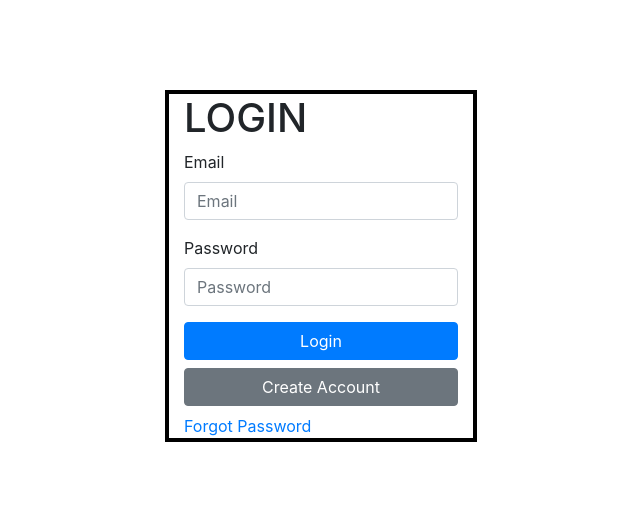
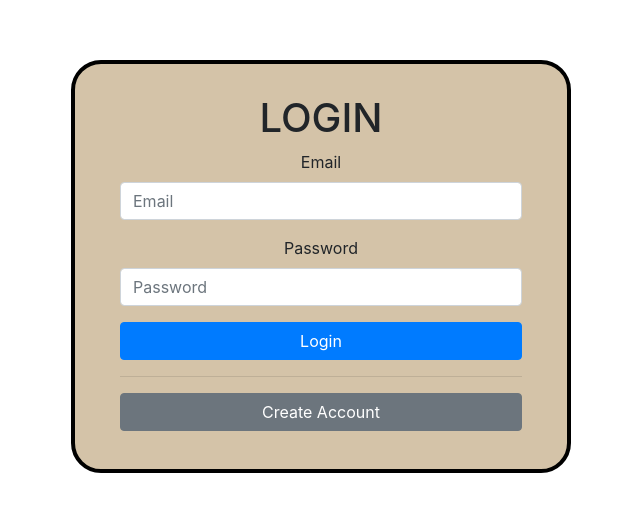
Before and after one commit to kr4N7z/project2Front-end, an Angular app in the folder WhereTheBoysAt-Angular/: page / in a window 1280 px wide. Shown: the part 134-646 px from the top of the page, without its empty margins (319-959 px from the left). Built offline with nearby package versions, Linux system fonts and the light colour scheme.

Commit message:
styled the register and login components

```diff
--- a/WhereTheBoysAt-Angular/src/app/login/login.component.css
+++ b/WhereTheBoysAt-Angular/src/app/login/login.component.css
@@ -8,6 +8,11 @@
 .login-box{
     height:360;
     border:4px black solid;
+    border-radius: 30px;
+    background-color: #d4c3a8;
+    text-align: center;
+    width: 500px;
+    padding:30px;
 }
 .login-page{
     height:100%;
--- a/WhereTheBoysAt-Angular/src/app/login/login.component.html
+++ b/WhereTheBoysAt-Angular/src/app/login/login.component.html
@@ -22,14 +22,15 @@
                                         Login
                                     </div>
                                 </a>
+                                <hr>
                                 <a routerLink= "/register" class="d-flex my-2" >
                                     <div class="btn btn-secondary btn-block">
                                         Create Account
                                     </div>
                                 </a>
-                                <a href= "forgotpass" >
+                                <!-- <a href= "forgotpass" >
                                     Forgot Password
-                                </a>
+                                </a> -->
                                 <!-- <button (click)= "testSession()">
                                     Test Session
                                 </button> -->
--- a/WhereTheBoysAt-Angular/src/app/registration/registration.component.css
+++ b/WhereTheBoysAt-Angular/src/app/registration/registration.component.css
@@ -2,8 +2,13 @@
 .reg-container{
 
     display: grid;
-    width: 500px;
+    width: 600px;
 }
 .reg-content{
     border:4px solid black;
+    border-radius: 30px;
+    padding:30px;
+    width: 600px;
+    background-color: #d4c3a8;
+    text-align: center;
 }
--- a/WhereTheBoysAt-Angular/src/app/registration/registration.component.html
+++ b/WhereTheBoysAt-Angular/src/app/registration/registration.component.html
@@ -10,25 +10,25 @@
 								<div class="form-group myr-top">
 								    <label>Email</label>
 
-									<input type="email" class="form-control custom" placeholder="Email" [(ngModel)]="registration.email">
+									<input type="email" class="form-control custom" placeholder="Email" [(ngModel)]="registration.email" required>
 
                                 </div>
                                 <div class="form-group myr-top">
                                     <label>First Name</label>
-                                    <input type="text" class="form-control custom" placeholder="First" [(ngModel)]="registration.firstName">
+                                    <input type="text" class="form-control custom" placeholder="First" [(ngModel)]="registration.firstName" required>
                                 </div>
 
                                 <div class="form-group myr-top">
                                     <label>Last Name</label>
-                                        <input type="text" class="form-control custom" placeholder="Last" [(ngModel)]="registration.lastName">
+                                        <input type="text" class="form-control custom" placeholder="Last" [(ngModel)]="registration.lastName" required>
                                 </div>
 
 								<div class="form-group myr-top">
 								<label>Password</label>
-									<input type="password" class="form-control custom" placeholder="Password" [(ngModel)]="registration.password">
+									<input type="password" class="form-control custom" placeholder="Password" [(ngModel)]="registration.password" required>
                                 </div>
                                 <label>Confirm Password</label>
-                                    <input type="password" class="form-control custom" placeholder="Confirm Password" [(ngModel)]="registration.cpassword">
+                                    <input type="password" class="form-control custom" placeholder="Confirm Password" [(ngModel)]="registration.cpassword" required>
                                 </div>
                                 <a (click)= "register()" class="d-flex my-2" >
                                     <div class="btn btn-primary btn-block">
@@ -36,7 +36,7 @@
                                     </div>
                                 </a>
                                 <hr>
-                                Already have an account? <br>
+                                Already have an account?
                                 Log in instead
                                 <a routerLink= "/" >
 
```
